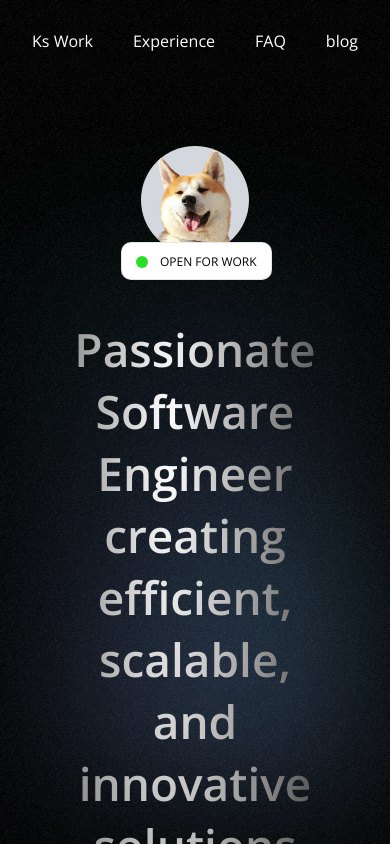
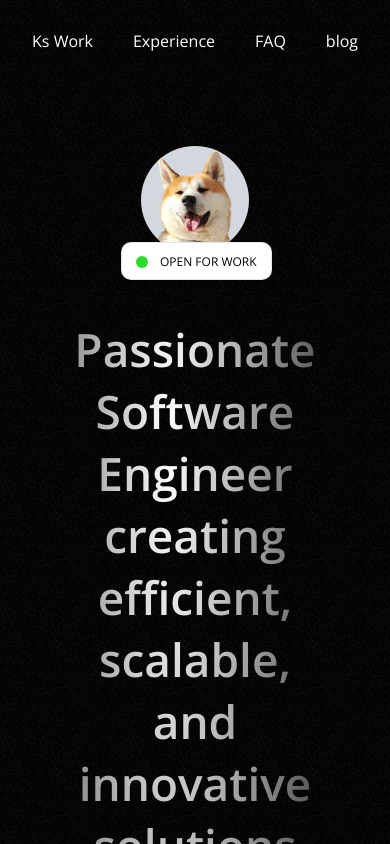
Before and after one commit to pipiskal/personal-website, a Next.js app: page / in a window 390 px wide. Built offline with nearby package versions, Linux system fonts and the light colour scheme.

Commit message:
hide shapes background to check performance on mobile live

```diff
--- a/app/page.tsx
+++ b/app/page.tsx
@@ -1,5 +1,5 @@
 import Navigation from "./sections/Navigation/Navigation";
-import ShapesBackground from "./components/ShapesBackgound/ShapesBackground";
+// import ShapesBackground from "./components/ShapesBackgound/ShapesBackground";
 import TechSkillList from "./components/TechSkillList/TeckSkillList";
 import styles from "./page.module.css";
 import Hero from "./sections/Hero/Hero";
@@ -9,7 +9,7 @@ export default function Home() {
     <>
       <div className={styles.blurryBackground} />
 
-      <ShapesBackground />
+      {/* <ShapesBackground /> */}
 
       <div className={styles.page}>
         <Navigation />
```
